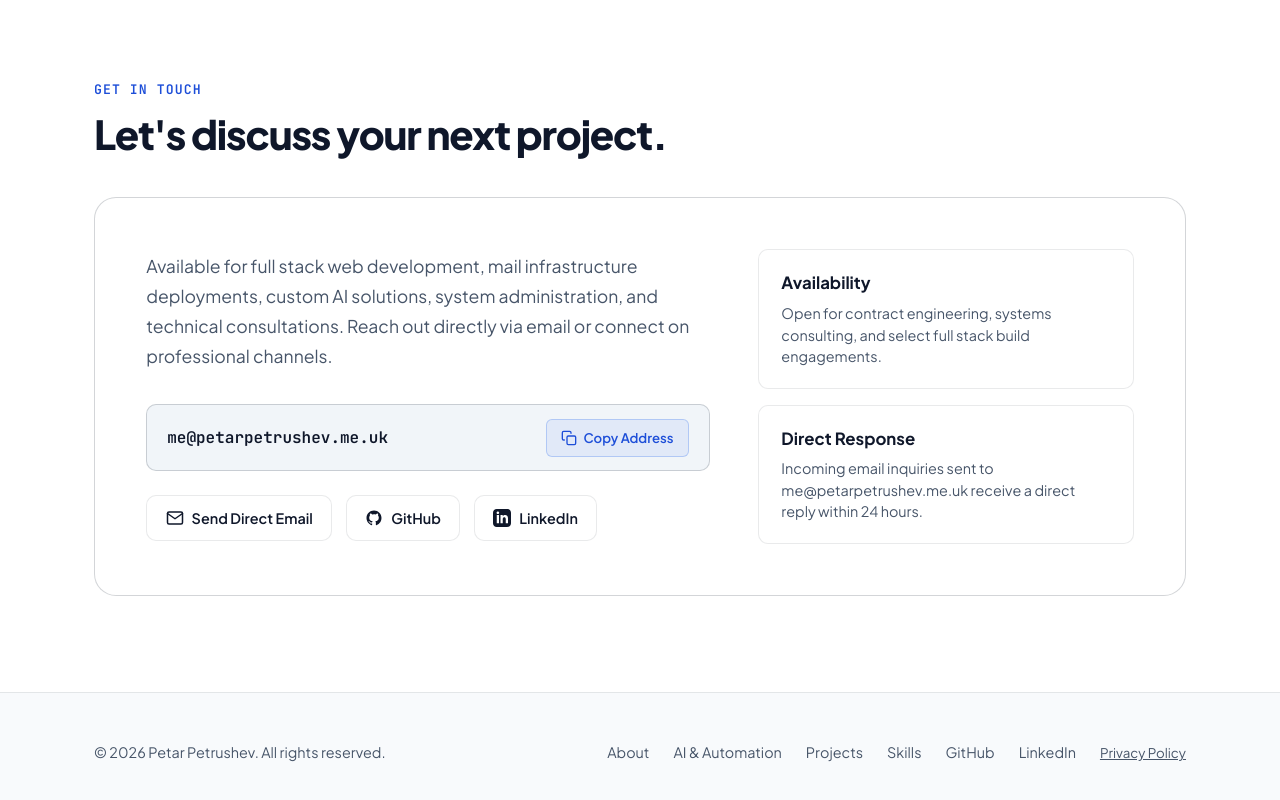
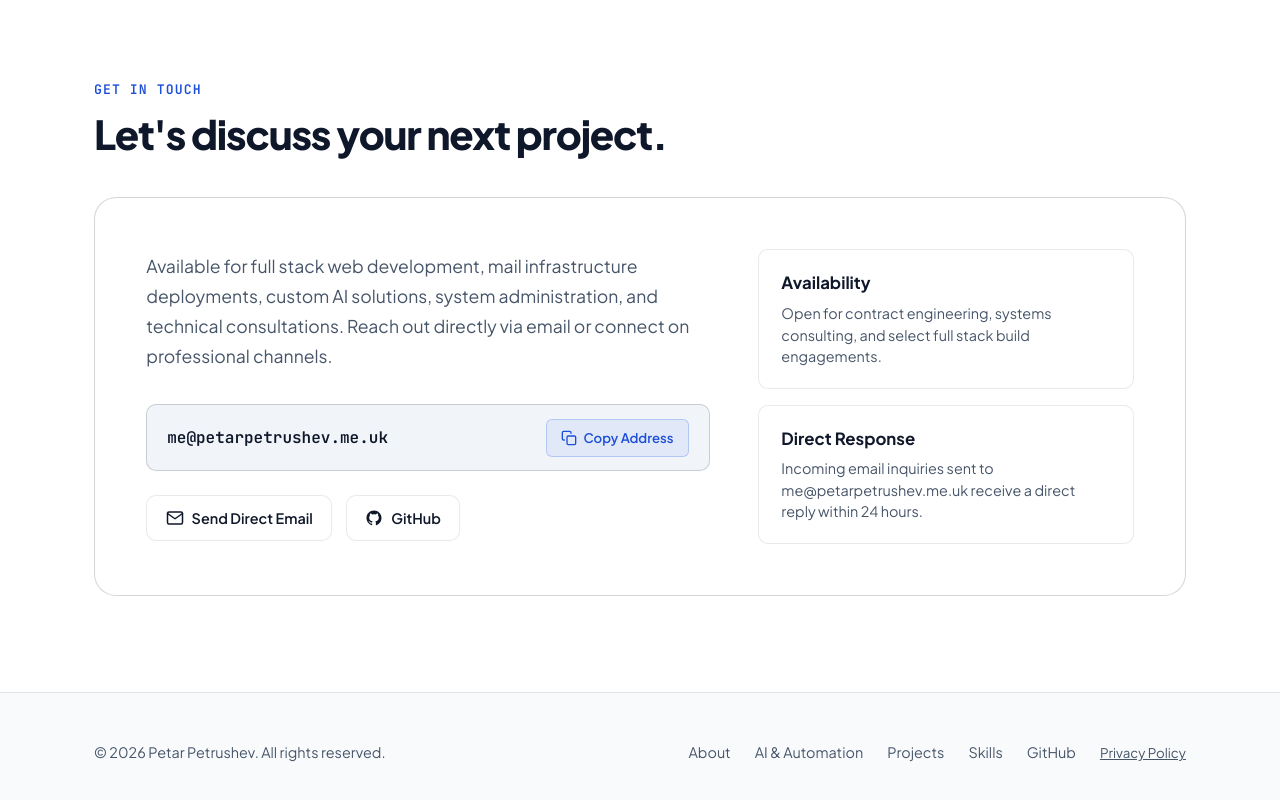
Before and after one commit to PetarPetrushev/PetarPetrushev, a plain HTML site: page index.html in a window 1280 px wide. Shown: the part 6869-7669 px from the top of the page. Drawn offline with Linux system fonts and the light colour scheme.

Commit message:
Remove LinkedIn profile links from index.html
Removed LinkedIn profile links from various sections of the HTML document.

```diff
--- a/index.html
+++ b/index.html
@@ -43,7 +43,6 @@
         "url": "https://petarpetrushev.me.uk/",
         "sameAs": [
           "https://github.com/PetarPetrushev",
-          "https://www.linkedin.com/in/petar-petrushev-5b90b0277"
         ],
         "email": "mailto:me@petarpetrushev.me.uk",
         "knowsAbout": [
@@ -1204,7 +1203,6 @@
     <a href="#skills" class="nav-link mobile-link">Skills</a>
     <a href="#contact" class="nav-link mobile-link">Contact</a>
     <a href="https://github.com/PetarPetrushev" target="_blank" rel="noopener noreferrer" class="social-link" style="justify-content: center;">GitHub Profile</a>
-    <a href="https://www.linkedin.com/in/petar-petrushev-5b90b0277" target="_blank" rel="noopener noreferrer" class="social-link" style="justify-content: center;">LinkedIn Profile</a>
   </div>
 
   <main id="mainContent">
@@ -1664,12 +1662,6 @@
                 </svg>
                 GitHub
               </a>
-              <a href="https://www.linkedin.com/in/petar-petrushev-5b90b0277" target="_blank" rel="noopener noreferrer" class="social-link">
-                <svg width="18" height="18" viewBox="0 0 24 24" fill="currentColor" aria-hidden="true">
-                  <path d="M19 0h-14c-2.761 0-5 2.239-5 5v14c0 2.761 2.239 5 5 5h14c2.762 0 5-2.239 5-5v-14c0-2.761-2.238-5-5-5zm-11 19h-3v-11h3v11zm-1.5-12.268c-.966 0-1.75-.79-1.75-1.764s.784-1.764 1.75-1.764 1.75.79 1.75 1.764-.783 1.764-1.75 1.764zm13.5 12.268h-3v-5.604c0-3.368-4-3.113-4 0v5.604h-3v-11h3v1.765c1.396-2.586 7-2.777 7 2.476v6.759z"/>
-                </svg>
-                LinkedIn
-              </a>
             </div>
           </div>
 
@@ -1702,7 +1694,6 @@
           <a href="#projects" class="footer-link">Projects</a>
           <a href="#skills" class="footer-link">Skills</a>
           <a href="https://github.com/PetarPetrushev" target="_blank" rel="noopener noreferrer" class="footer-link">GitHub</a>
-          <a href="https://www.linkedin.com/in/petar-petrushev-5b90b0277" target="_blank" rel="noopener noreferrer" class="footer-link">LinkedIn</a>
           <button class="footer-link" id="openPrivacyBtn" aria-haspopup="dialog" style="text-decoration: underline; background: none; border: none; padding: 0;">Privacy Policy</button>
         </nav>
       </div>
```
